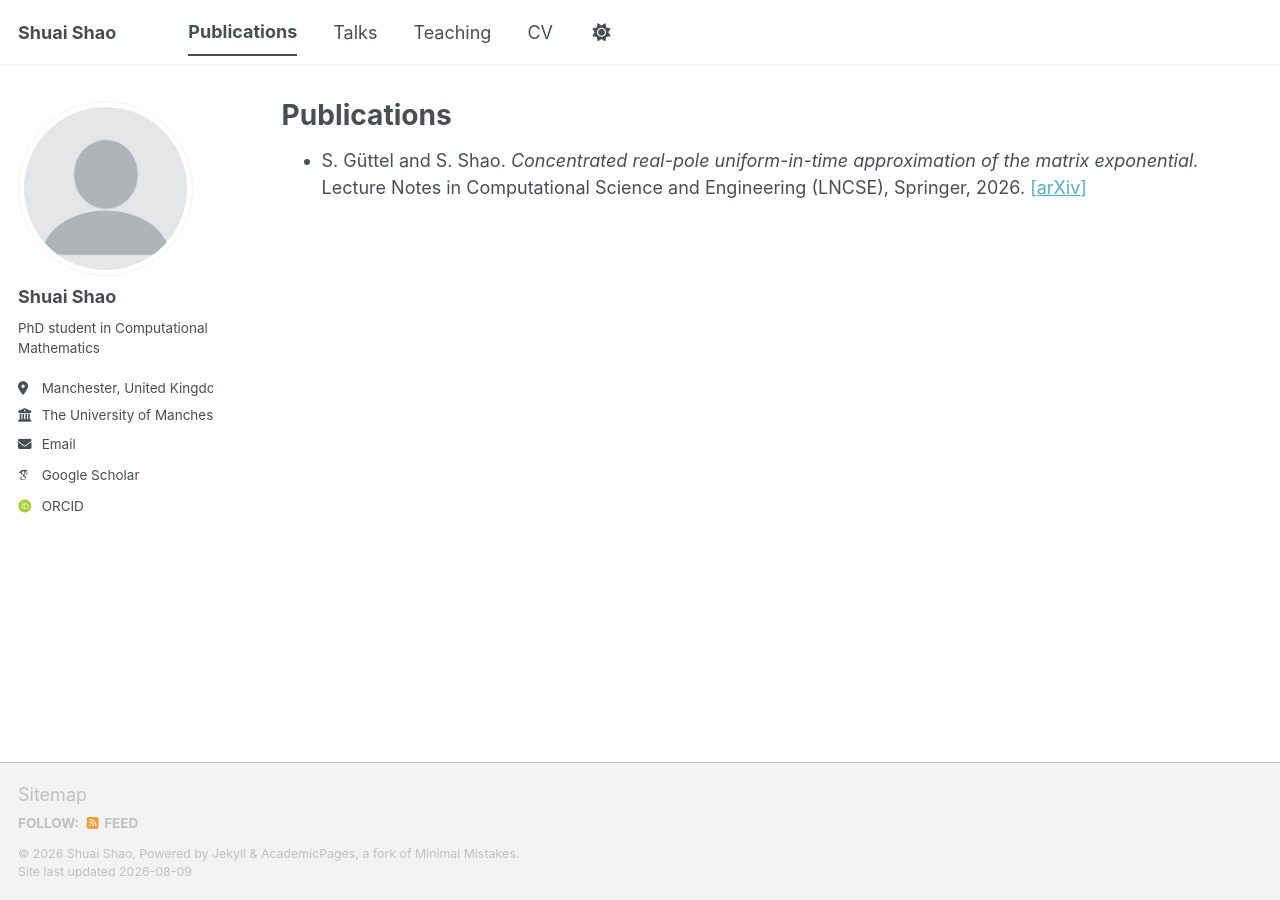
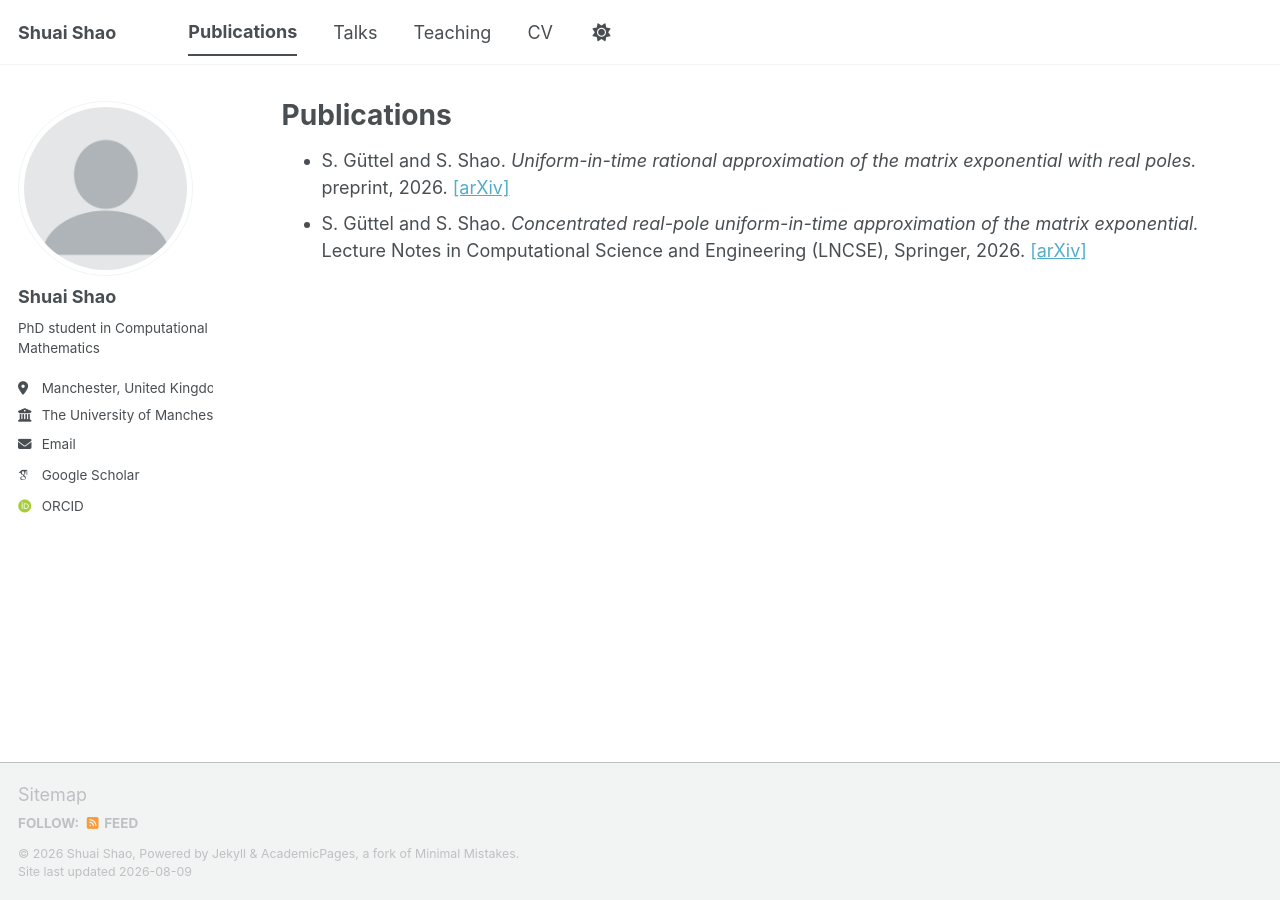
Before and after one commit to ShuaiShao-1203/ShuaiShao-1203.github.io, a Jekyll site: the page built from _pages/publications.html, in a window 1280 px wide. Built offline with Jekyll 4.4.1, drawn with Linux system fonts in a browser that asks for light colours; some web fonts are replaced; a script bundle is joined from its source files by our own code; library files that are not in the unit come from our copies.

Commit message:
Update publications.html

```diff
--- a/_pages/publications.html
+++ b/_pages/publications.html
@@ -12,6 +12,13 @@ author_profile: true
 <ul class="pub-list">
   <li>
   S. Güttel and S. Shao.
+  <em>Uniform-in-time rational approximation of the matrix exponential with real poles.</em>
+  preprint, 2026.
+  <a href="https://arxiv.org/abs/2607.18018">[arXiv]</a>
+  </li>
+
+  <li>
+  S. Güttel and S. Shao.
   <em>Concentrated real-pole uniform-in-time approximation of the matrix exponential.</em>
   Lecture Notes in Computational Science and Engineering (LNCSE), Springer, 2026.
   <a href="https://arxiv.org/abs/2511.21858v2">[arXiv]</a>
```
